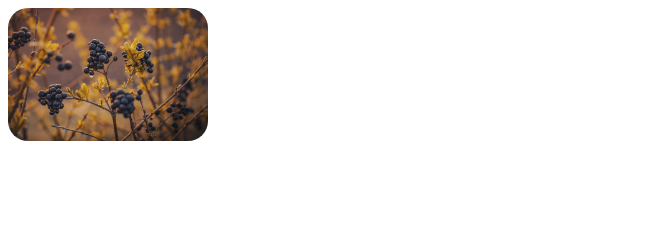
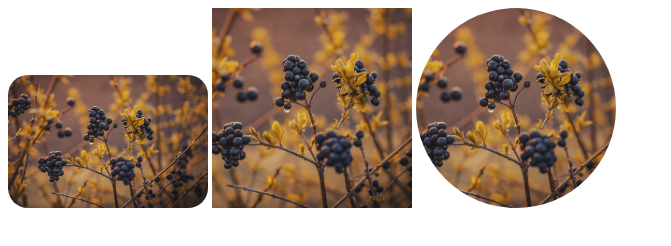
Before and after one commit to aaron-woodhead/practise, a plain HTML site: page tasks/task7.html in a window 1280 px wide. Shown: the whole page, without its empty margins (0-671 px from the left). Drawn offline with Linux system fonts and the light colour scheme.

Commit message:
Task 7b complete

```diff
--- a/tasks/task7.css
+++ b/tasks/task7.css
@@ -2,3 +2,18 @@
   width: 200px;
   border-radius: 20px;
 }
+
+.image2 {
+  width: 200px;
+  height: 200px;
+  object-fit: cover;
+  object-position: center;
+}
+
+.image3 {
+  width: 200px;
+  height: 200px;
+  border-radius: 100px;
+  object-fit: cover;
+  object-position: center;
+}
--- a/tasks/task7.html
+++ b/tasks/task7.html
@@ -8,5 +8,9 @@
   </head>
   <body>
     <img class="image1" src="Task7-Photo.jpg" />
+
+    <img class="image2" src="Task7-Photo.jpg" />
+
+    <img class="image3" src="Task7-Photo.jpg" />
   </body>
 </html>
```
Also changed, not shown: 1 other file.
